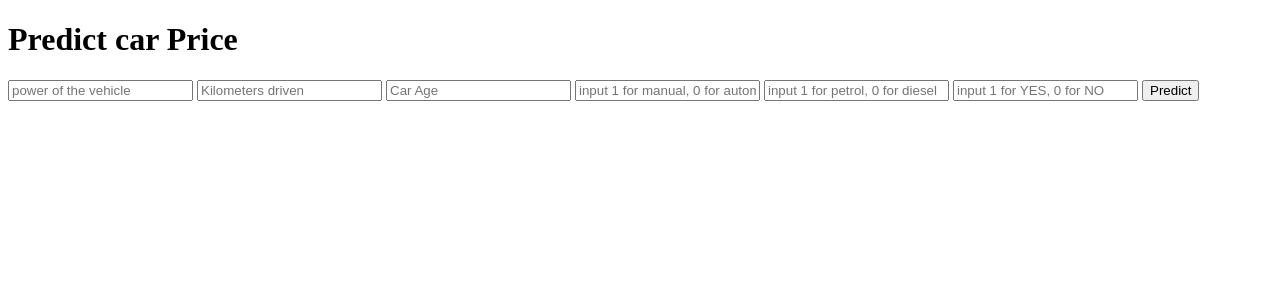
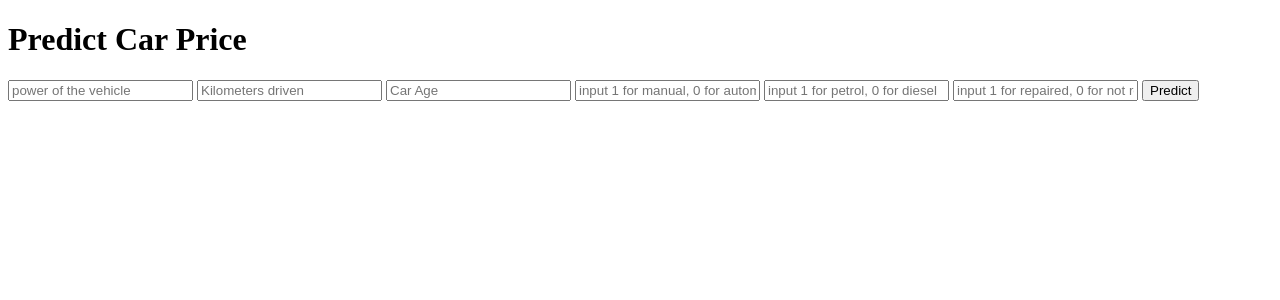
Before and after one commit to karthikcv15/Heroku, a Flask app: page / in a window 1280 px wide. Shown: the top 300 px of the page. Run offline with Flask 2, Linux system fonts and the light colour scheme; parts of the project's set-up code (start-up, migrations or seed data) failed here and were passed over.

Commit message:
Add files via upload
changed the placeholder

```diff
--- a/templates/index.html
+++ b/templates/index.html
@@ -13,7 +13,7 @@
 
 <body>
  <div class="login">
-	<h1>Predict car Price</h1>
+	<h1>Predict Car Price</h1>
 
      <!-- Main Input For Receiving Query to our ML -->
     <form action="{{ url_for('predict')}}"method="post">
@@ -22,7 +22,7 @@
     	<input type="text" name="Age" placeholder="Car Age" required="required" />
 		<input type="text" name="gearbox" placeholder="input 1 for manual, 0 for automatic" required="required" />
         <input type="text" name="fuelType" placeholder="input 1 for petrol, 0 for diesel" required="required" />
-        <input type="text" name="notRepairedDamage" placeholder="input 1 for YES, 0 for NO" required="required" />
+        <input type="text" name="notRepairedDamage" placeholder="input 1 for repaired, 0 for not repaired" required="required" />
 
         <button type="submit" class="btn btn-primary btn-block btn-large">Predict</button>
     </form>
```
